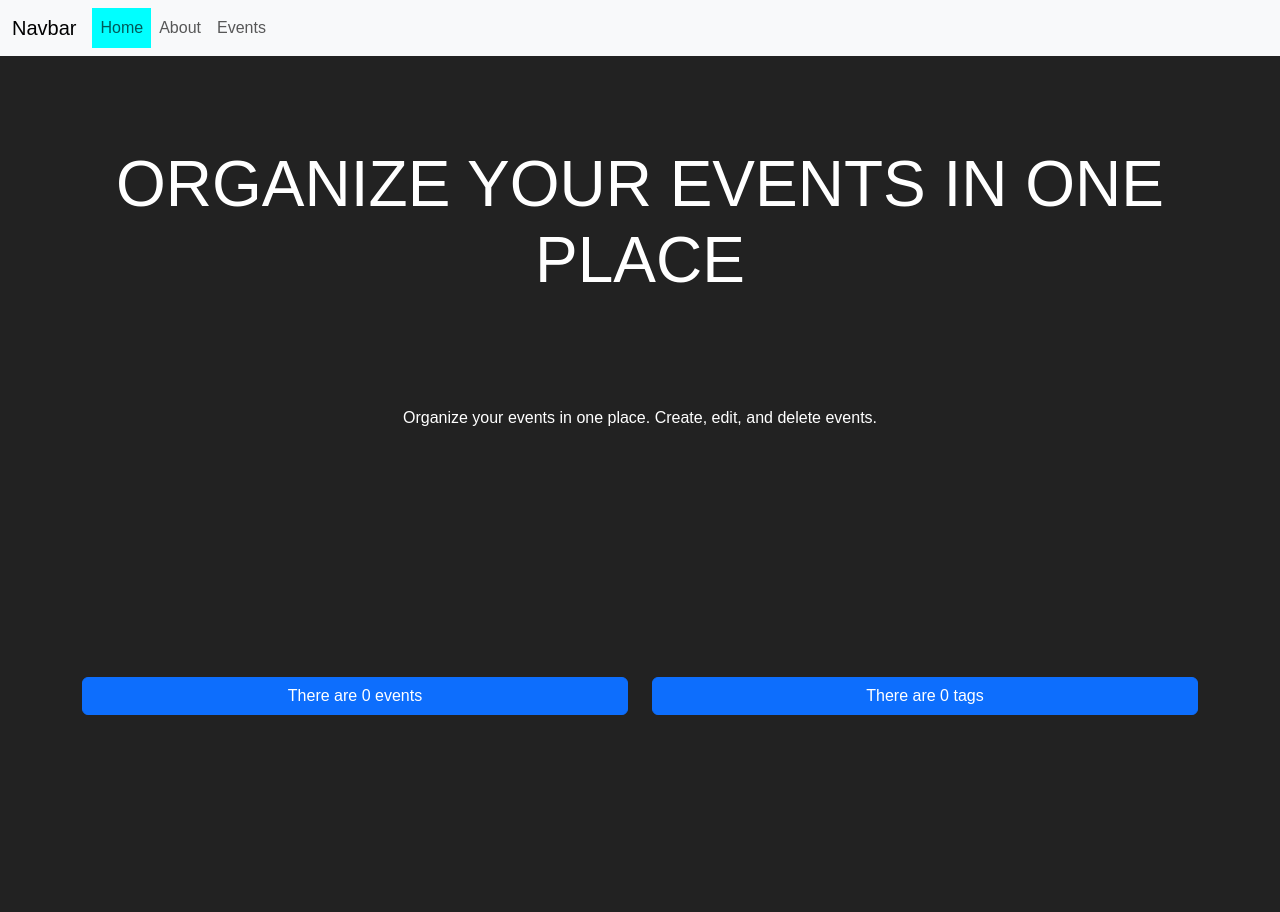
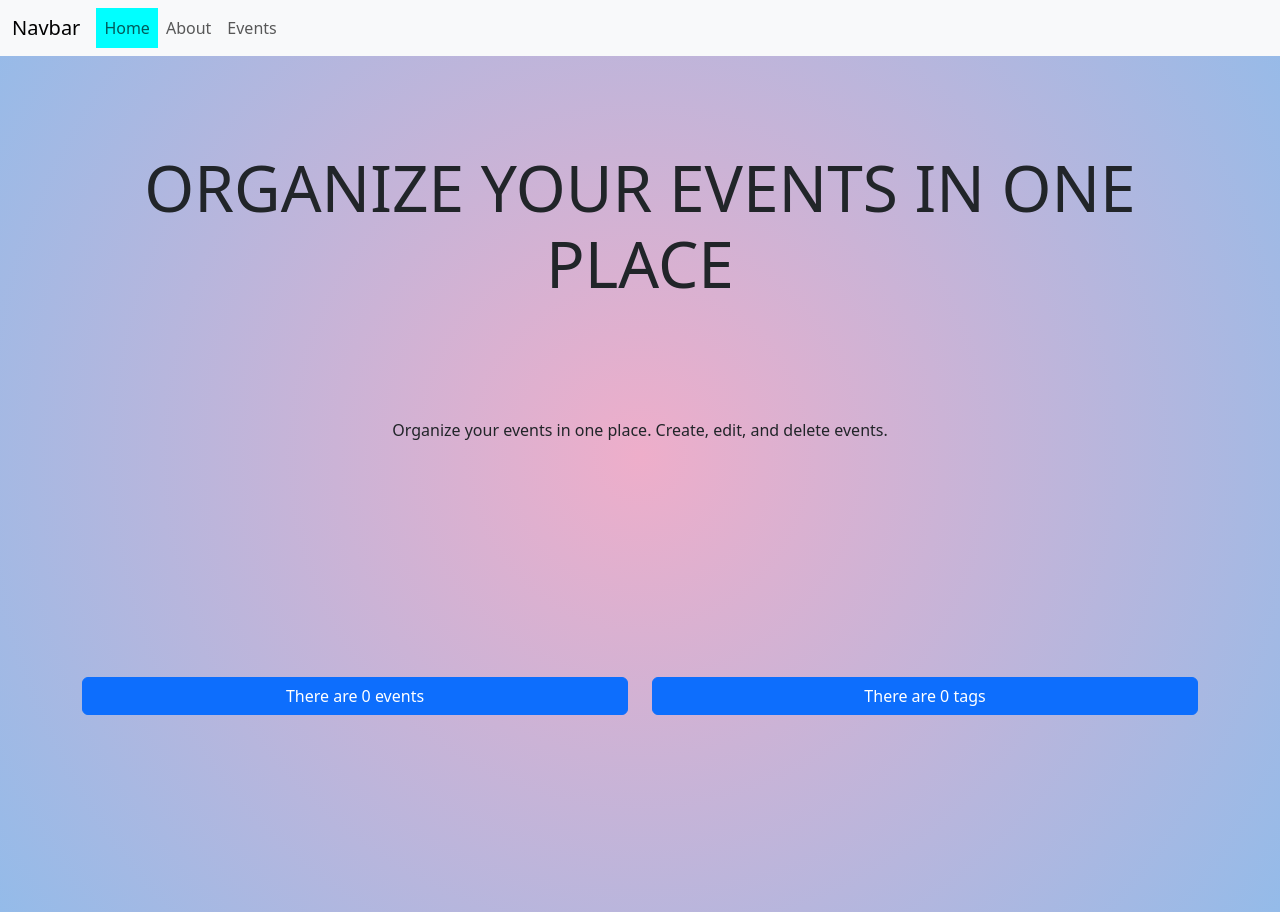
Before and after one commit to Francesco-Rapetti/laravel-vue-router, a Vue app: page / in a window 1280 px wide. Built offline with nearby package versions, Linux system fonts and the light colour scheme; no server answers.

Commit message:
Add css style

```diff
--- a/src/styles/general.scss
+++ b/src/styles/general.scss
@@ -11,7 +11,39 @@
 }
 
 body {
-    font-family: sans-serif;
-    background-color: $themeColorDark;
-    color: $themeColorLight;
+    // background: linear-gradient(45deg, #DD4814, #77216E #5E2750, #2C001E, #AEA79F, #333333) !important;
+    background: rgb(238, 174, 202);
+    background: radial-gradient(circle, rgba(238, 174, 202, 1) 0%, rgba(148, 187, 233, 1) 100%);
 }
+
+.glass {
+    background: rgba(255, 255, 255, 0.48);
+    border-radius: 16px;
+    box-shadow: 0 4px 30px rgba(0, 0, 0, 0.194);
+    backdrop-filter: blur(14.3px);
+    -webkit-backdrop-filter: blur(14.3px);
+}
+
+.card.glass {
+    padding: 0px;
+    width: 400px !important;
+}
+
+.card-img-top-container:not(.dash) {
+    height: 262px;
+}
+
+.card-img-top {
+    object-fit: contain;
+    max-height: 262px;
+    max-width: 262px;
+}
+
+p {
+    margin: 0;
+}
+
+a {
+    text-decoration: none;
+    color: $link-color;
+}
```
